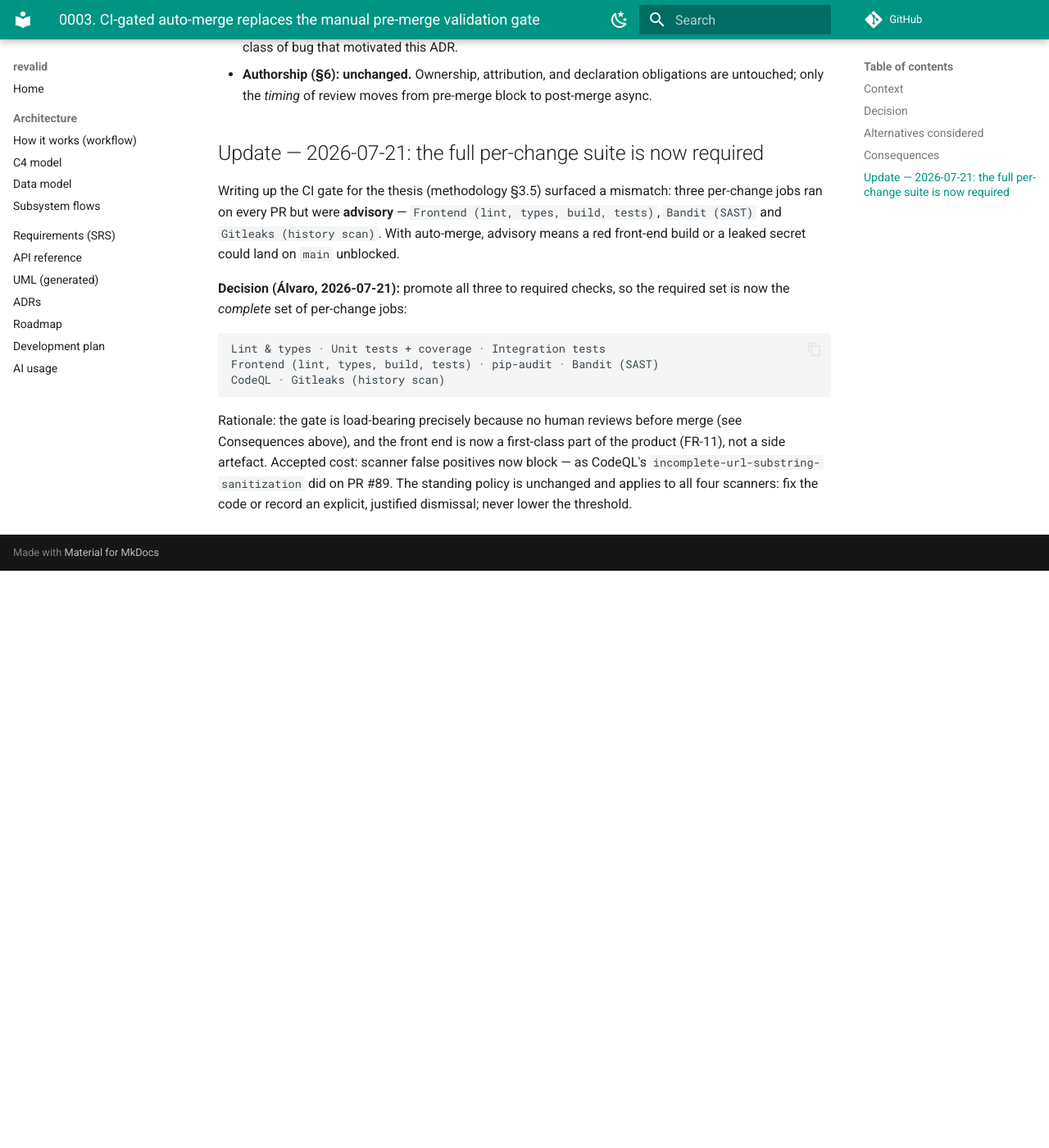
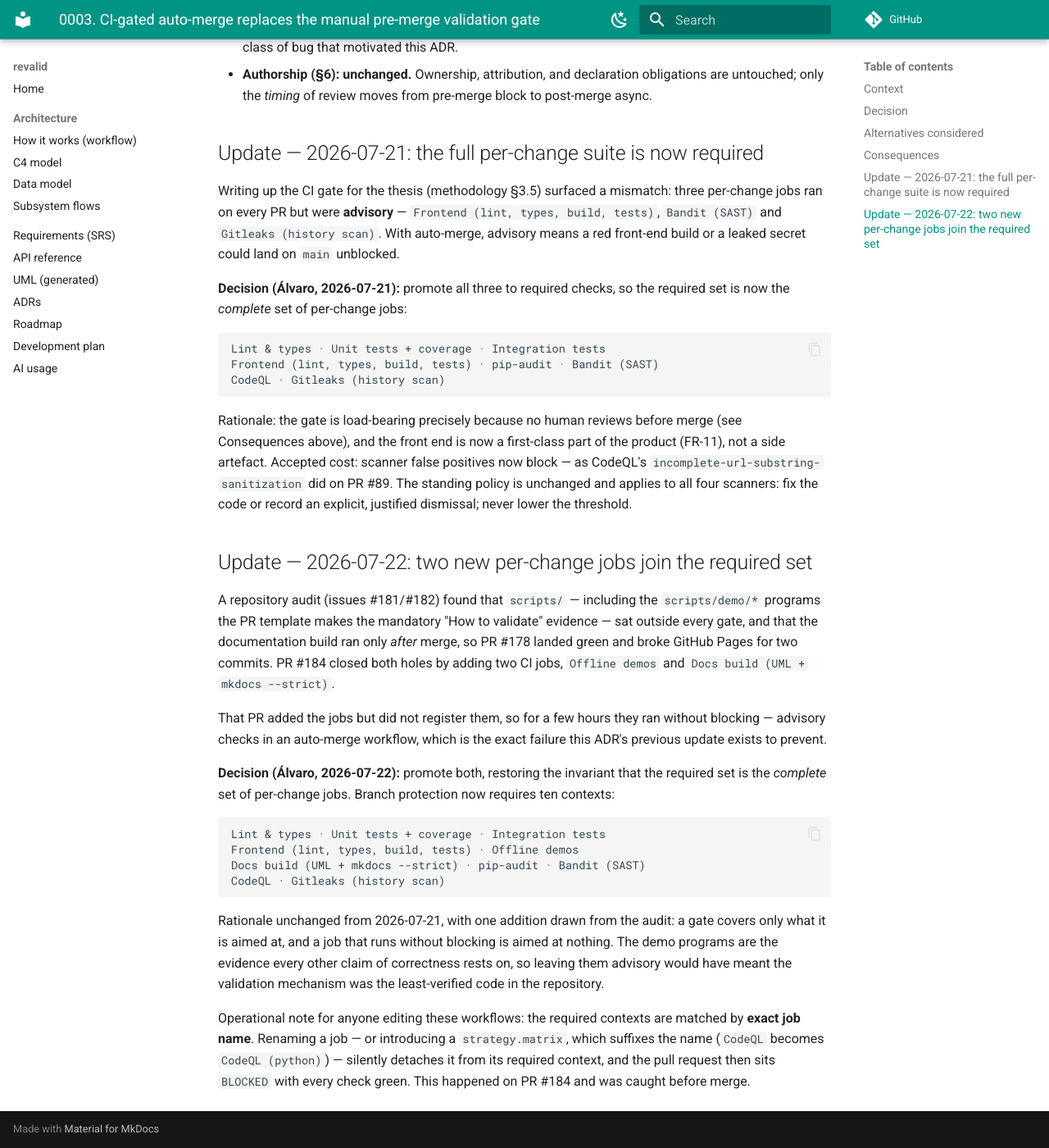
Before and after one commit to SelfishCoconut/revalid, an MkDocs documentation site: the page built from docs/adr/0003-ci-gated-auto-merge.md, in a window 1280 px wide and 1400 px high, scrolled down 1566 px. Shown: the whole window at 82% size. Built offline with MkDocs 1.6.1 and Material for MkDocs 9.7.7, drawn with Linux system fonts in a browser that asks for light colours; comment, search, counter and statistics services are not loaded; before the commit the page ends 2262 px from its top, so only the background shows below that.

Commit message:
docs: record that all ten per-change jobs are now required checks (#193)
`Offline demos` and `Docs build (UML + mkdocs --strict)` were added to CI in #182
but never registered in branch protection, so they ran without blocking. Both are
now promoted; the API reports ten required contexts.

Two records still described the gap:

- ADR-0003's 2026-07-21 update listed the eight contexts current at the time. The
  thesis cites this ADR for the claim that the required set is complete, so the
  ADR has to show ten or the citation fails on inspection. Adds a dated update
  with the full list, the rationale drawn from the audit (a job that runs without
  blocking is aimed at nothing, and the demo programs are the evidence every other
  correctness claim rests on), and an operational note that required contexts match
  by exact job name — renaming a job, or adding a strategy.matrix that suffixes it,
  silently detaches it and leaves PRs BLOCKED with every check green.
- The thesis `tab:workflows` caption described the gap as open and the CI row read
  `4 of 6 jobs`. Now "All ten jobs ... block the merge" and `yes (6 jobs)`.

Builds clean: 0 errors, 0 undefined references, page layout unchanged; mkdocs
strict build passes.

Closes #192

Co-authored-by: Claude Opus 4.8 (1M context) <noreply@anthropic.com>

````diff
--- a/docs/adr/0003-ci-gated-auto-merge.md
+++ b/docs/adr/0003-ci-gated-auto-merge.md
@@ -87,3 +87,39 @@ the product (FR-11), not a side artefact. Accepted cost: scanner false
 positives now block — as CodeQL's `incomplete-url-substring-sanitization` did on
 PR #89. The standing policy is unchanged and applies to all four scanners: fix
 the code or record an explicit, justified dismissal; never lower the threshold.
+
+## Update — 2026-07-22: two new per-change jobs join the required set
+
+A repository audit (issues #181/#182) found that `scripts/` — including the
+`scripts/demo/*` programs the PR template makes the mandatory "How to validate"
+evidence — sat outside every gate, and that the documentation build ran only
+*after* merge, so PR #178 landed green and broke GitHub Pages for two commits.
+PR #184 closed both holes by adding two CI jobs, `Offline demos` and
+`Docs build (UML + mkdocs --strict)`.
+
+That PR added the jobs but did not register them, so for a few hours they ran
+without blocking — advisory checks in an auto-merge workflow, which is the exact
+failure this ADR's previous update exists to prevent.
+
+**Decision (Álvaro, 2026-07-22):** promote both, restoring the invariant that the
+required set is the *complete* set of per-change jobs. Branch protection now
+requires ten contexts:
+
+```
+Lint & types · Unit tests + coverage · Integration tests
+Frontend (lint, types, build, tests) · Offline demos
+Docs build (UML + mkdocs --strict) · pip-audit · Bandit (SAST)
+CodeQL · Gitleaks (history scan)
+```
+
+Rationale unchanged from 2026-07-21, with one addition drawn from the audit: a
+gate covers only what it is aimed at, and a job that runs without blocking is
+aimed at nothing. The demo programs are the evidence every other claim of
+correctness rests on, so leaving them advisory would have meant the validation
+mechanism was the least-verified code in the repository.
+
+Operational note for anyone editing these workflows: the required contexts are
+matched by **exact job name**. Renaming a job — or introducing a `strategy.matrix`,
+which suffixes the name (`CodeQL` becomes `CodeQL (python)`) — silently detaches it
+from its required context, and the pull request then sits `BLOCKED` with every
+check green. This happened on PR #184 and was caught before merge.
````
Also changed, not shown: 1 other file.
